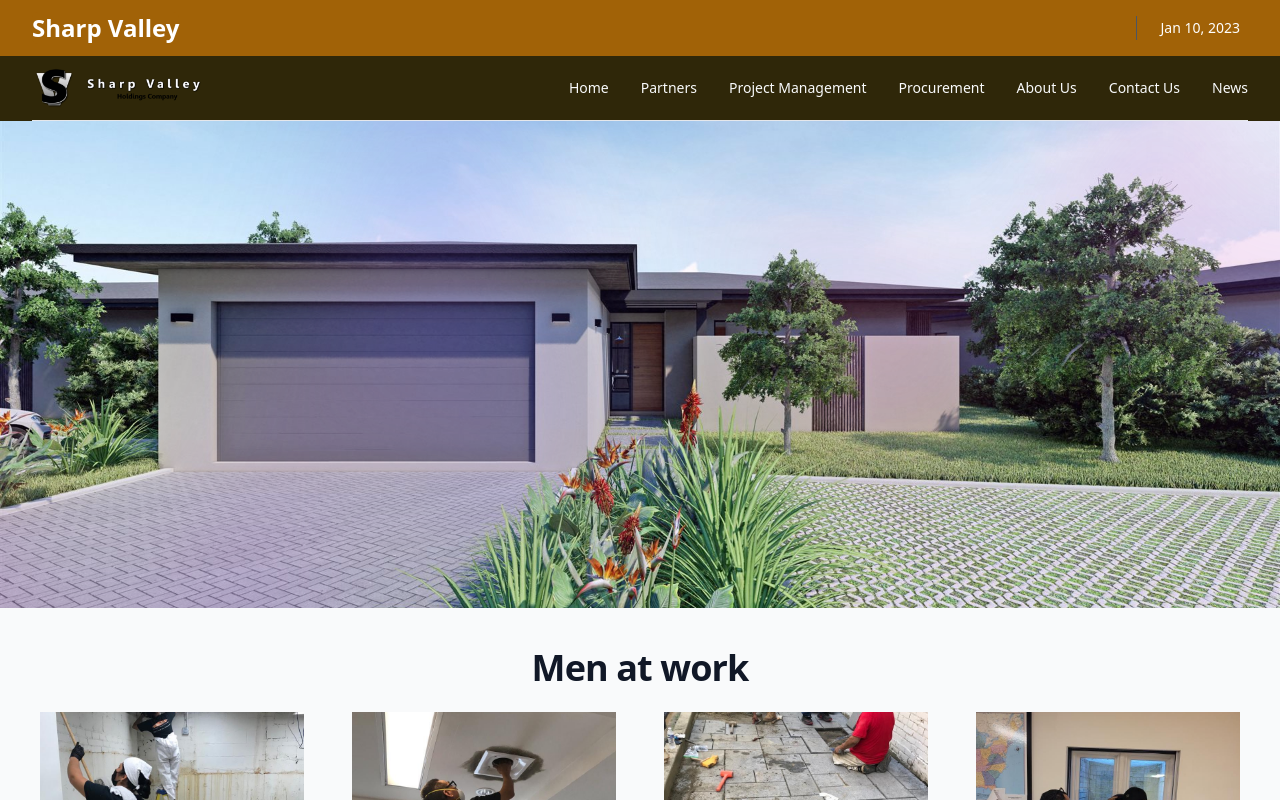
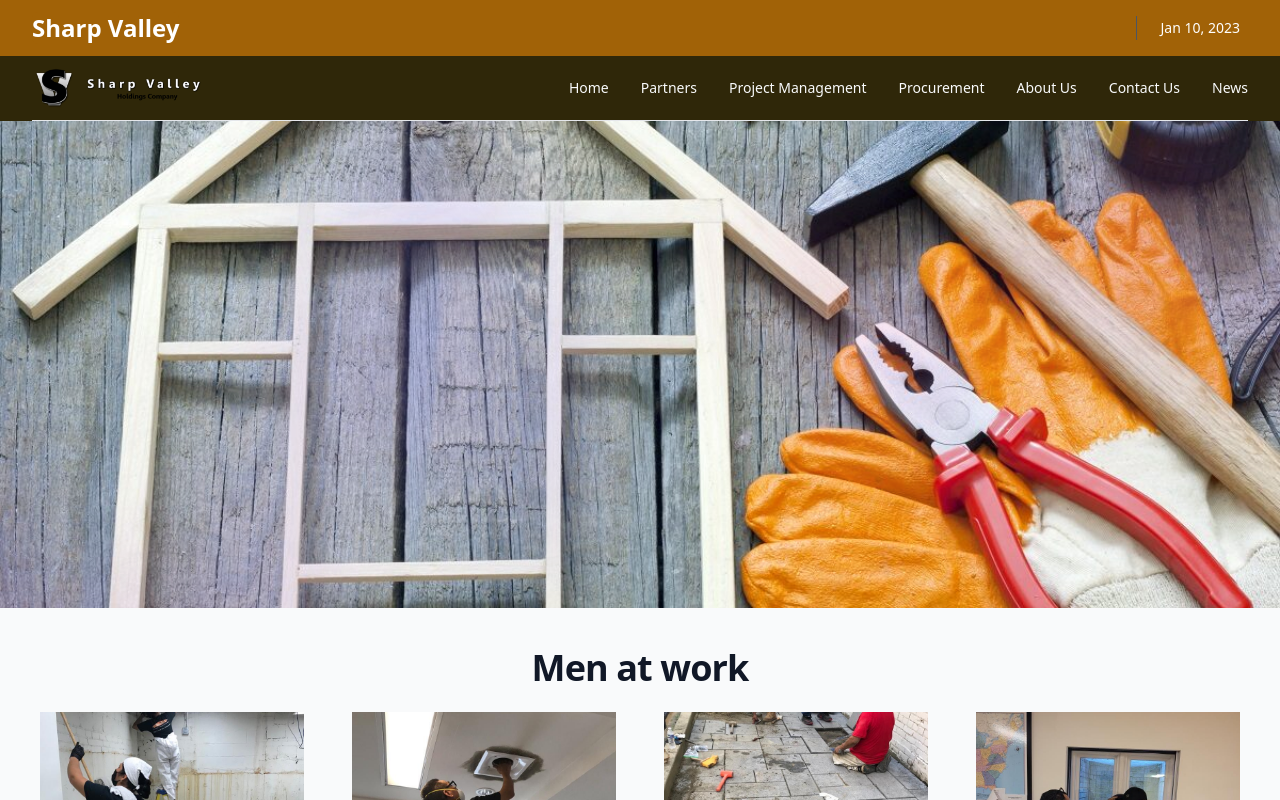
Before and after one commit to BernMasache/sharp-valley-store, a Next.js app: page /home in a window 1280 px wide. Shown: the top 800 px of the page. Built offline with nearby package versions, Linux system fonts and the light colour scheme; what tw-elements would draw is missing.

Commit message:
image background

```diff
--- a/components/widgets/videoPage.jsx
+++ b/components/widgets/videoPage.jsx
@@ -2,7 +2,7 @@ export default function VideoPage() {
   return (
     <div className="relative isolate overflow-hidden bg-white py-44 sm:py-64">
       <img
-        src="./assets/images/Slide-Show-3-.jpg"
+        src="./tools/finding-temporary-housing-while-building-a-home-1200x800.jpg"
         alt=""
         className="absolute inset-0 -z-10 h-full w-full object-cover"
       />
```
